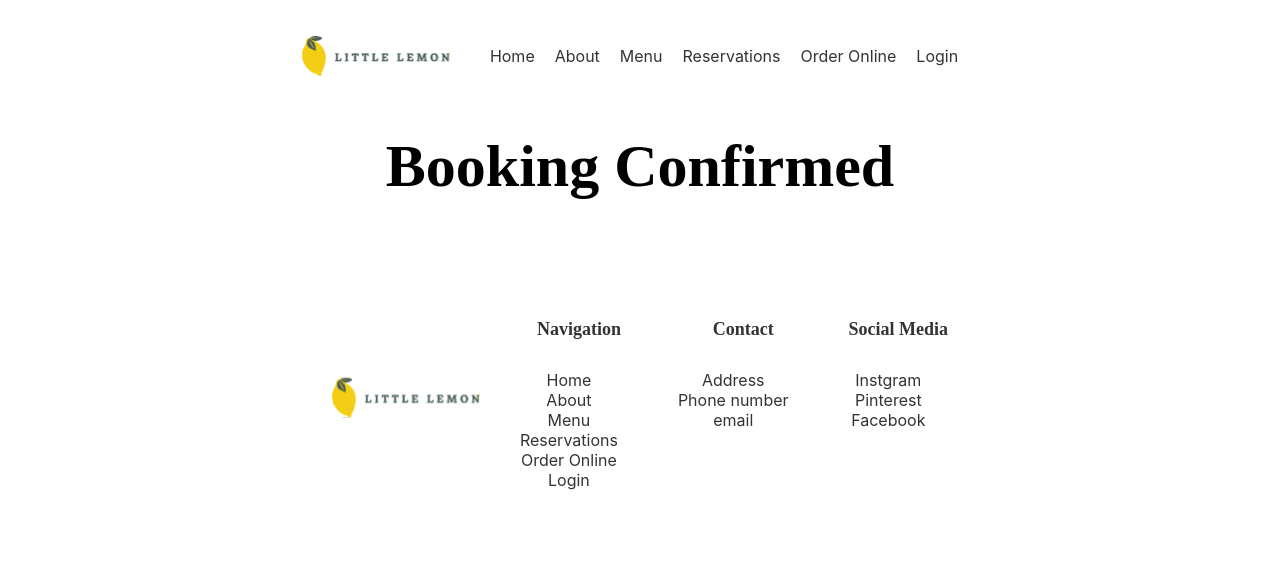
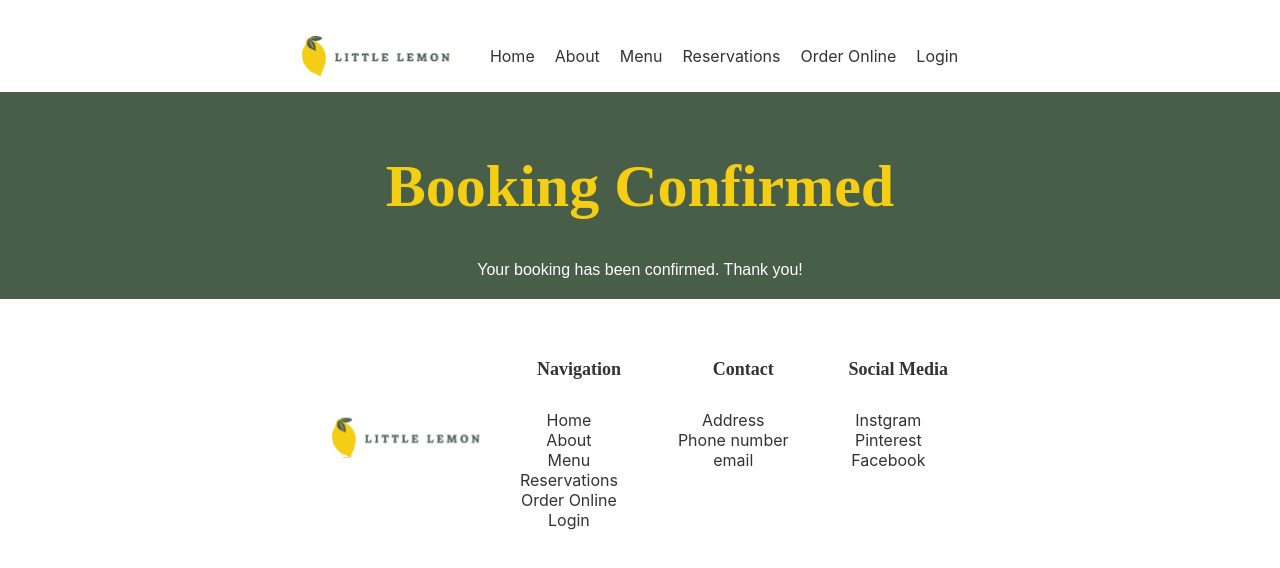
Before and after one commit to Geo-mil/little_lemon, a React (Create React App) app: page /ConfirmedBooking in a window 1280 px wide. Shown: the top 568 px of the page. Built offline with nearby package versions, Linux system fonts and the light colour scheme.

Commit message:
Unit tests

```diff
--- a/src/components/Booking/Booking.css
+++ b/src/components/Booking/Booking.css
@@ -5,3 +5,13 @@
     color: white;
     padding: 20px;
 }
+
+.confirmation {
+    background-color: #495e49;
+    color: white;
+    padding: 20px;
+}
+
+.confirmation h1 {
+    color: #f4ce14;
+}
--- a/src/components/Booking/ConfirmedBooking.js
+++ b/src/components/Booking/ConfirmedBooking.js
@@ -1,8 +1,9 @@
 import React from 'react';
+import './Booking.css'
 
 const ConfirmedBooking = () => {
   return (
-    <div>
+    <div className="confirmation">
       <h1>Booking Confirmed</h1>
       <p>Your booking has been confirmed. Thank you!</p>
     </div>
```
Also changed, not shown: 2 other files (tests, documents, lock files or other folders).
